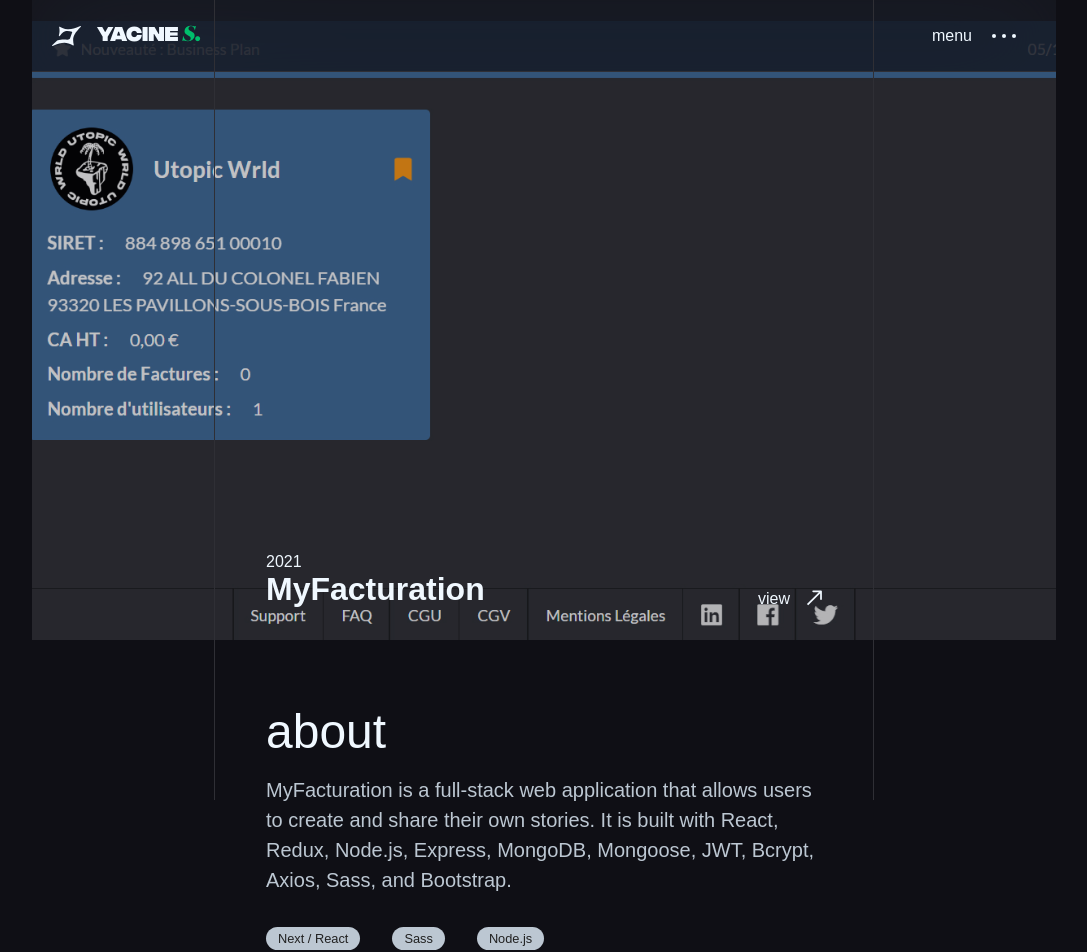
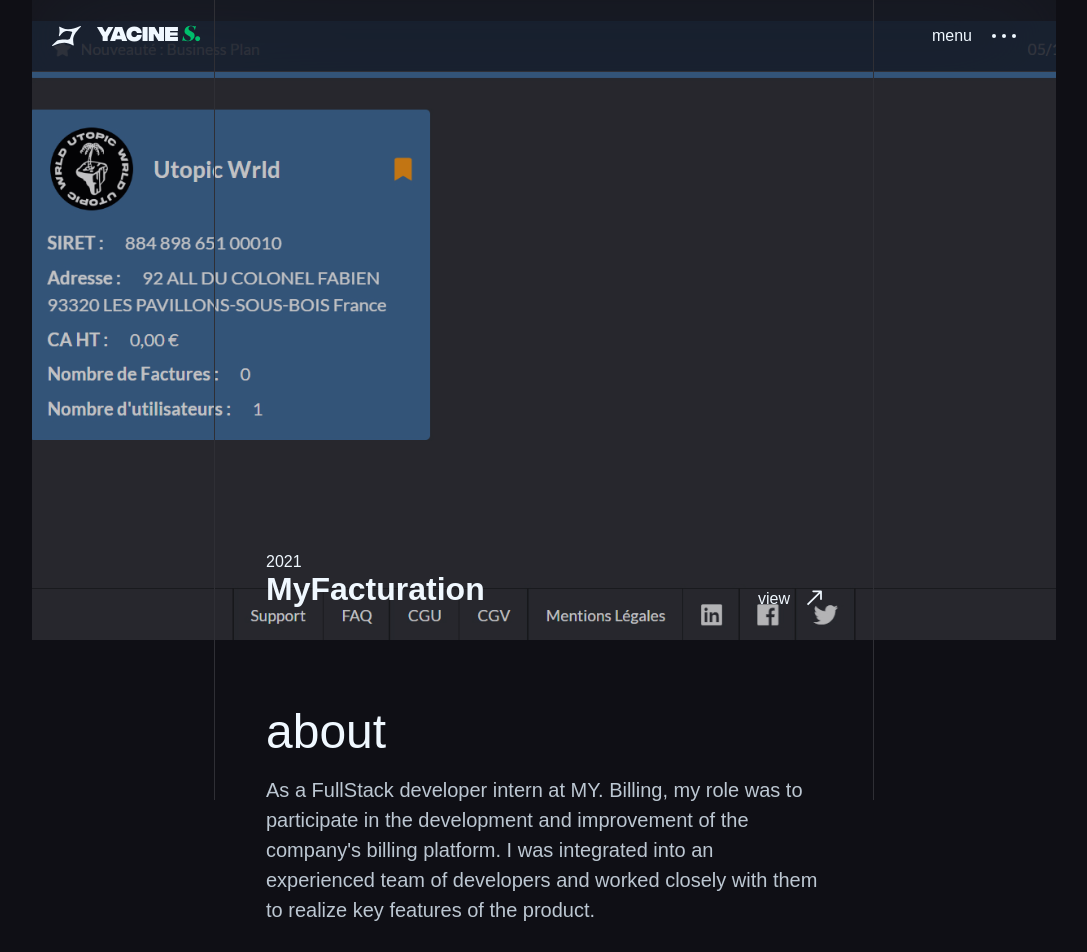
Before and after one commit to yacine-samba/portfolio-2023, a Next.js app: page /Projects/MyFacturation in a window 1280 px wide. Shown: the top 952 px of the page, without its empty margins (96-1183 px from the left). Built offline with nearby package versions, Linux system fonts and the light colour scheme; a web font is replaced by a local one.

Commit message:
Improved text and details on the home page.

```diff
--- a/src/components/about/About.jsx
+++ b/src/components/about/About.jsx
@@ -11,7 +11,7 @@
 				<Canvas camera={{ position: [0, 1.75, 4.5] }}>
 					<ambientLight />
 					<pointLight
-						intensity={50}
+						intensity={75}
 						position={[-3, 1.5, 2.5]}
 						color="purple"
 						rotation={[-Math.PI / 2, 0, 0]}
@@ -23,7 +23,7 @@
 						rotation={[-Math.PI / 2, 0, 0]}
 					/>
 					<pointLight
-						intensity={40}
+						intensity={50}
 						position={[3, 2, 5]}
 						color="white"
 						rotation={[-Math.PI / 2, 0, 0]}
--- a/src/components/about/About.module.scss
+++ b/src/components/about/About.module.scss
@@ -14,6 +14,7 @@
     }
 
     &__canvas {
+        z-index: 99;
         position: absolute;
         top: 0;
         height: 100%;
--- a/src/components/avatar/Avatar.jsx
+++ b/src/components/avatar/Avatar.jsx
@@ -11,7 +11,7 @@
 	})
 
 	return (
-		<group ref={group} {...props} position={[-0.175, 0.25, 2.5]} dispose={null}>
+		<group ref={group} {...props} position={[-0.2, 0.2, 3]} dispose={null}>
 			<group name="Scene">
 				<group name="ME" >
 					<primitive object={nodes.Hips} />
--- a/src/components/hero/Hero.jsx
+++ b/src/components/hero/Hero.jsx
@@ -32,9 +32,7 @@
 			<div className={s.hero__content}>
 				<h3 className={s.hero__content__title}>FrontEnd Developer</h3>
 				<p className={s.hero__content__details}>
-					Enthusiastic, creative and hungry for a challenge, I am here to shake
-					up ideas, breathe life into projects and ensure that every adventure
-					is a memorable experience.
+				Enthusiastic, creative and looking for a challenge, I'm here to create new ideas, bring projects to life and make every adventure a memorable experience.
 				</p>
 			</div>
 			<div className={s.hero__scroll}>
--- a/src/components/hero/Hero.module.scss
+++ b/src/components/hero/Hero.module.scss
@@ -31,6 +31,7 @@
         padding: 0.625rem;
         align-items: center;
         align-content: center;
+        justify-content: center;
         gap: 1rem 2rem;
         align-self: stretch;
         flex-wrap: wrap;
--- a/src/components/project/Project.jsx
+++ b/src/components/project/Project.jsx
@@ -2,7 +2,7 @@
 import s from './Project.module.scss';
 import Image from 'next/image';
 
-const Project = ({ title, date, tag, link, github, imgSrc, about, contributor }) => {
+const Project = ({ title, date, tag, link, github, imgSrc, about, aboutMore, contributor }) => {
 
 	const [tags, setTags] = useState([]);
 	const [contributors, setContributors] = useState([]);
@@ -46,6 +46,7 @@
 				<div className={s.project__main__about}>
 					<h2>about</h2>
 					<p className={s.project__main__about__details}>{about}</p>
+					<p className={s.project__main__about__details}>{aboutMore}</p>
 					<div className={s.project__main__about__tags}>
 						{tags
 							? tag && tags.map((tag, key) => <span key={key}>{tag}</span>)
--- a/src/pages/Projects/LocketChat.jsx
+++ b/src/pages/Projects/LocketChat.jsx
@@ -13,7 +13,7 @@
 				]}
 				contributor={['Yacine Samba']}
 				link="https://andelor.herokuapp.com/"
-				about="LocketChat is a full-stack web application that allows users to create and share their own stories. It is built with React, Redux, Node.js, Express, MongoDB, Mongoose, JWT, Bcrypt, Axios, Sass, and Bootstrap."
+				about="LocketChat is a student project that aims to create a chat room inspired by existing messaging systems (Discord, Slack), and which allows users to discuss and create links either in private messages or directly in the general room."
 				github="https://github.com/yacine-samba/LocketChatProject"
 				imgSrc="/img/project/locketChat/locketChat.jpg"
 			/>
--- a/src/pages/Projects/MyFacturation.jsx
+++ b/src/pages/Projects/MyFacturation.jsx
@@ -7,13 +7,18 @@
 				title="MyFacturation"
 				date="2021"
 				tag={[
-					'Next / React',
+					'React JS',
+					'Symfony 5.4',
+					'Twig',
 					'Sass',
-					'Node.js',
+					'Bootstrap',
+					'API CRUD',
+					'Git',
 				]}
 				contributor={['Yacine Samba']}
 				link="https://www.myfacturation.com/"
-				about="MyFacturation is a full-stack web application that allows users to create and share their own stories. It is built with React, Redux, Node.js, Express, MongoDB, Mongoose, JWT, Bcrypt, Axios, Sass, and Bootstrap."
+				about="As a FullStack developer intern at MY. Billing, my role was to participate in the development and improvement of the company's billing platform. I was integrated into an experienced team of developers and worked closely with them to realize key features of the product."
+				aboutMore="My responsibilities included designing and developing new features, solving technical problems, as well as maintaining and optimizing existing code. Throughout my internship, I was mentored by senior developers who shared their expertise and guided me in my missions."
 				imgSrc="/img/project/myFacturation/myFacturation.jpg"
 			/>
 		</div>
```
Also changed, not shown: src/pages/Projects/Andelor.jsx (+3 -5 lines).
